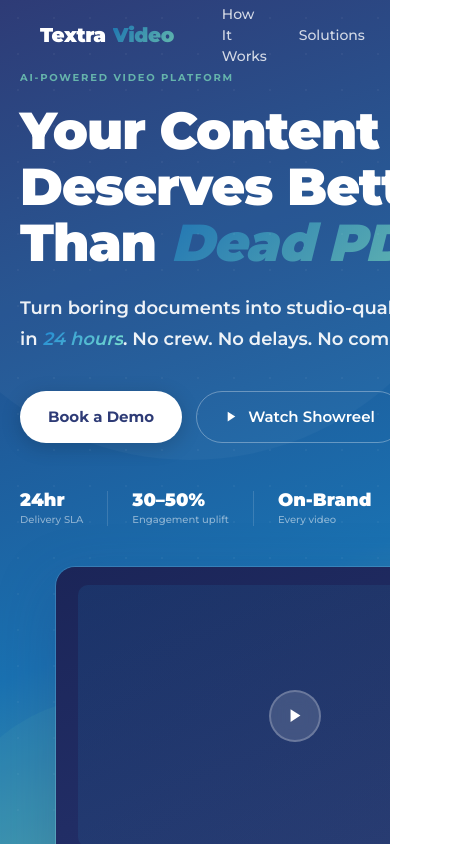
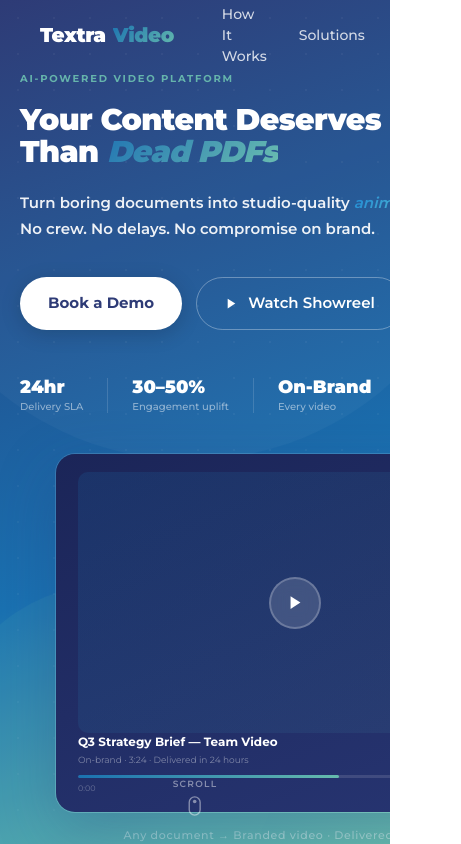
Before and after one commit to rajvalley-textra/textra-video, a Next.js app: page / in a window 390 px wide. Shown: the top 844 px of the page, 461 px wide, since content can reach past the window. Built offline with nearby package versions, Linux system fonts and the light colour scheme.

Commit message:
Fix: Mobile responsiveness — hero font sizes, footer grid columns, wrap padding

```diff
--- a/app/globals.css
+++ b/app/globals.css
@@ -37,7 +37,10 @@ body { -webkit-font-smoothing: antialiased; -moz-osx-font-smoothing: grayscale;
 
 /* ── Responsive layout helpers ── */
 @media (max-width: 900px) {
-  .hero-grid       { grid-template-columns: 1fr !important; gap: 40px !important; }
+  .hero-grid       { grid-template-columns: 1fr !important; gap: 40px !important; padding: 60px 20px 40px !important; }
+  .hero-title      { font-size: 38px !important; }
+  .hero-sub        { font-size: 15px !important; }
+  .hero-card       { max-width: 100% !important; }
   .problem-grid    { grid-template-columns: 1fr !important; }
   .steps-grid      { grid-template-columns: repeat(2, 1fr) !important; }
   .steps-connector { display: none !important; }
@@ -45,6 +48,8 @@ body { -webkit-font-smoothing: antialiased; -moz-osx-font-smoothing: grayscale;
   .stat-item       { border-right: none !important; border-bottom: 1px solid rgba(255,255,255,0.08); }
   .roles-grid      { grid-template-columns: 1fr !important; }
   .footer-cols     { grid-template-columns: repeat(2, 1fr) !important; }
+  .footer-top      { flex-direction: column !important; gap: 32px !important; }
+  .footer-top > *  { max-width: 100% !important; width: 100% !important; }
   .comp-svg        { width: 100% !important; height: auto !important; }
   .cta-inner       { padding: 48px 32px !important; }
   .cta-title       { font-size: 34px !important; }
@@ -52,8 +57,9 @@ body { -webkit-font-smoothing: antialiased; -moz-osx-font-smoothing: grayscale;
 }
 
 @media (max-width: 560px) {
-  .steps-grid { grid-template-columns: 1fr !important; }
-  .stats-grid { grid-template-columns: 1fr !important; }
-  .footer-cols { grid-template-columns: 1fr !important; }
-  .role-tabs  { flex-direction: column !important; align-items: center !important; }
+  .hero-title  { font-size: 30px !important; }
+  .steps-grid  { grid-template-columns: 1fr !important; }
+  .stats-grid  { grid-template-columns: 1fr !important; }
+  .footer-cols { grid-template-columns: repeat(2, 1fr) !important; }
+  .role-tabs   { flex-direction: column !important; align-items: center !important; }
 }
--- a/components/FooterSection.tsx
+++ b/components/FooterSection.tsx
@@ -31,9 +31,9 @@ export default function FooterSection() {
 
   return (
     <footer id="about" style={{ background: '#1b2558', paddingTop: 72, paddingBottom: 0 }}>
-      <div style={{ ...WRAP }}>
+      <div style={{ ...WRAP }} className="wrap-pad">
         {/* Top row: logo + newsletter */}
-        <div style={{ display: 'flex', justifyContent: 'space-between', alignItems: 'flex-start', gap: 48, marginBottom: 56, flexWrap: 'wrap' }}>
+        <div className="footer-top" style={{ display: 'flex', justifyContent: 'space-between', alignItems: 'flex-start', gap: 48, marginBottom: 56, flexWrap: 'wrap' }}>
           {/* Logo & Social */}
           <div style={{ maxWidth: 320 }}>
             <div style={{ display: 'flex', alignItems: 'center', gap: 0, marginBottom: 18 }}>
@@ -94,7 +94,7 @@ export default function FooterSection() {
         </div>
 
         {/* Link columns */}
-        <div style={{ display: 'grid', gridTemplateColumns: 'repeat(4, 1fr)', gap: 32, paddingBottom: 48, borderBottom: '1px solid rgba(255,255,255,0.08)' }}>
+        <div className="footer-cols" style={{ display: 'grid', gridTemplateColumns: 'repeat(4, 1fr)', gap: 32, paddingBottom: 48, borderBottom: '1px solid rgba(255,255,255,0.08)' }}>
           {cols.map((col) => (
             <div key={col.title}>
               <div style={{ fontSize: 11, fontWeight: 700, letterSpacing: '0.12em', textTransform: 'uppercase', color: 'rgba(255,255,255,0.55)', marginBottom: 16 }}>{col.title}</div>
--- a/components/HeroSection.tsx
+++ b/components/HeroSection.tsx
@@ -143,11 +143,11 @@ export default function HeroSection() {
           <div style={{ fontSize: 10, fontWeight: 700, letterSpacing: '0.18em', textTransform: 'uppercase', color: 'rgba(102,188,173,0.92)', marginBottom: 18 }}>
             AI-Powered Video Platform
           </div>
-          <h1 style={{ fontSize: 52, fontWeight: 900, color: '#fff', lineHeight: 1.08, letterSpacing: '-0.02em', margin: '0 0 22px 0' }}>
+          <h1 className="hero-title" style={{ fontSize: 52, fontWeight: 900, color: '#fff', lineHeight: 1.08, letterSpacing: '-0.02em', margin: '0 0 22px 0' }}>
             Your Content Deserves Better Than{' '}
             <em style={{ fontStyle: 'italic', background: grad, WebkitBackgroundClip: 'text', WebkitTextFillColor: 'transparent', backgroundClip: 'text' }}>Dead PDFs</em>
           </h1>
-          <p style={{ fontSize: 18, color: 'rgba(255,255,255,0.92)', lineHeight: 1.7, margin: '0 0 36px 0', fontWeight: 600 }}>
+          <p className="hero-sub" style={{ fontSize: 18, color: 'rgba(255,255,255,0.92)', lineHeight: 1.7, margin: '0 0 36px 0', fontWeight: 600 }}>
             Turn boring documents into studio-quality{' '}
             <em style={{ fontStyle: 'italic', background: grad, WebkitBackgroundClip: 'text', WebkitTextFillColor: 'transparent', backgroundClip: 'text', filter: 'brightness(1.2)' }}>animated video</em>
             {' '}in{' '}
@@ -186,7 +186,7 @@ export default function HeroSection() {
         </div>
 
         {/* Right */}
-        <div style={{ display: 'flex', flexDirection: 'column', alignItems: 'center', gap: 14 }}>
+        <div className="hero-card" style={{ display: 'flex', flexDirection: 'column', alignItems: 'center', gap: 14 }}>
           <AnimatedHeroCard />
           <div style={{ fontSize: 11, color: 'rgba(255,255,255,0.4)', fontWeight: 500, letterSpacing: '0.06em' }}>Any document → Branded video · Delivered in 24 hours</div>
         </div>
```
